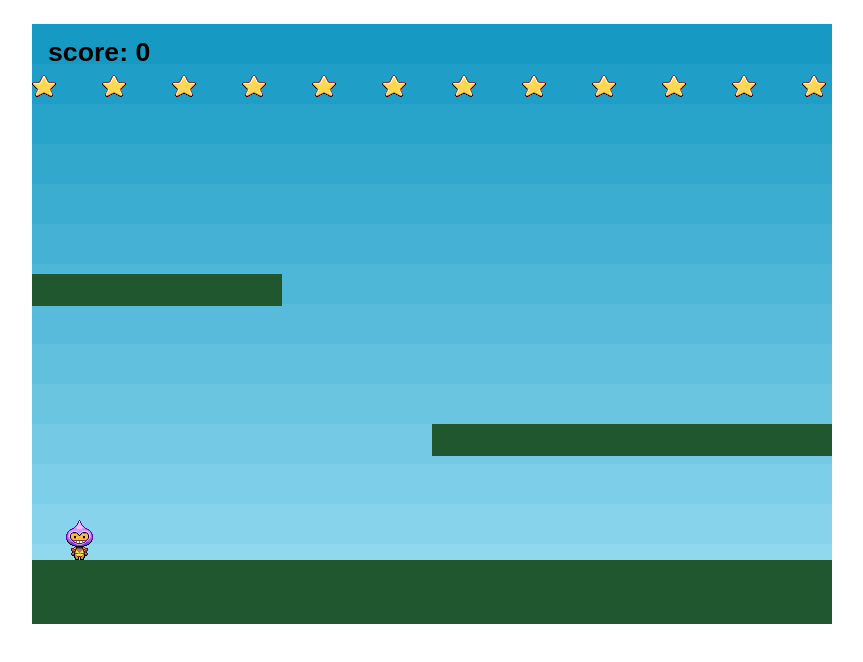
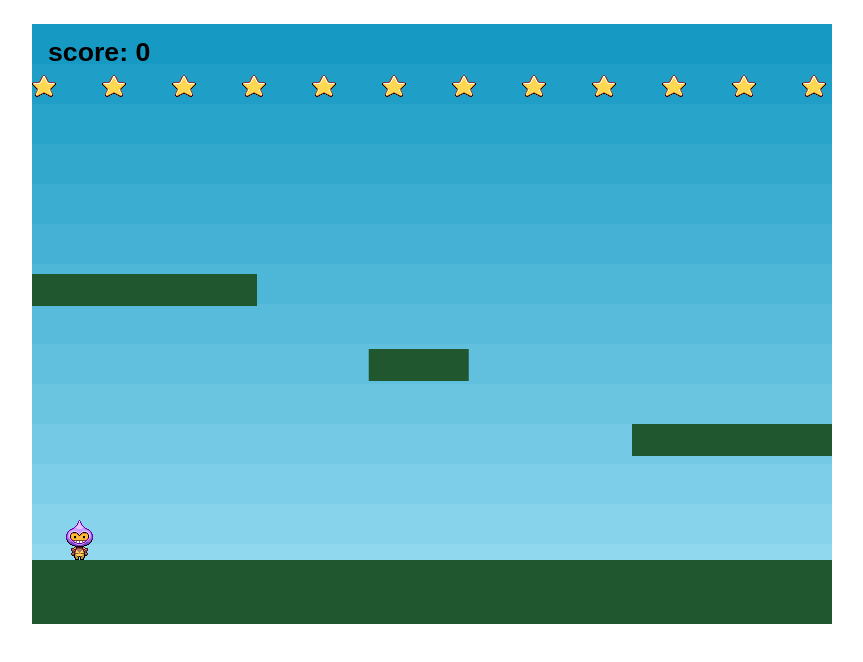
Before and after one commit to jimCresswell/phaserdemo, a website: page index.html in a window 1280 px wide. Shown: the whole page, without its empty margins (208-1071 px from the left). Drawn offline with Linux system fonts and the light colour scheme; animation ran at ten frames a second.

Commit message:
Add a moving platform and make the stars collide with it, have it change direction on collision and allow stars to collide elastically in the x direction.

```diff
--- a/index.html
+++ b/index.html
@@ -17,7 +17,13 @@
 
 <script type="text/javascript">
 
-    var game, platforms, stars, cursors, scoreText, score = 0;
+    var game;
+    var platforms;
+    var movingPlatform;
+    var stars;
+    var cursors;
+    var scoreText;
+    var score = 0;
 
     function preload() {
         game.load.image('sky', 'vendor/phaser_tutorial/assets/sky.png');
@@ -49,11 +55,18 @@
         //  This stops it from falling away when you jump on it.
         ground.body.immovable = true;
 
-        //  Now let's create two ledges.
-        var ledge = platforms.create(400, 400, 'ground');
+        //  Ledges
+        var ledge = platforms.create(600, 400, 'ground');
         ledge.body.immovable = true;
-        ledge = platforms.create(-150, 250, 'ground');
+        ledge = platforms.create(-175, 250, 'ground');
         ledge.body.immovable = true;
+
+        // Moving ledge
+        movingPlatform = platforms.create(500, 325, 'ground');
+        movingPlatform.scale.setTo(0.25,1);
+        movingPlatform.body.immovable = true;
+        movingPlatform.body.collideWorldBounds = true;
+        movingPlatform.body.velocity.x = -200;
 
         // Stars
         stars = game.add.group();
@@ -69,7 +82,11 @@
             star.body.gravity.y = 150;
 
             //  This just gives each star a slightly random bounce value
-            star.body.bounce.y = 0.7 + Math.random() * 0.2;
+            star.body.bounce.x = 0.70 + Math.random() * 0.2;
+            star.body.bounce.y = 0.70 + Math.random() * 0.2;
+
+            // Keep stars in world
+            star.body.collideWorldBounds = true;
         }
 
         // The player.
@@ -124,7 +141,15 @@
 
         //  Allow the player to jump if they are touching the ground.
         if (cursors.up.isDown && player.body.touching.down) {
-            player.body.velocity.y = -350;
+            player.body.velocity.y = -300;
+        }
+
+        // Allow the moving platform to change direction.
+        // Blocked for world bounds or tiles, touching for bodies.
+        if (movingPlatform.body.blocked.left || movingPlatform.body.touching.left) {
+            movingPlatform.body.velocity.x = 200;
+        } else if (movingPlatform.body.blocked.right || movingPlatform.body.touching.right) {
+            movingPlatform.body.velocity.x = -200;
         }
     }
 
```
